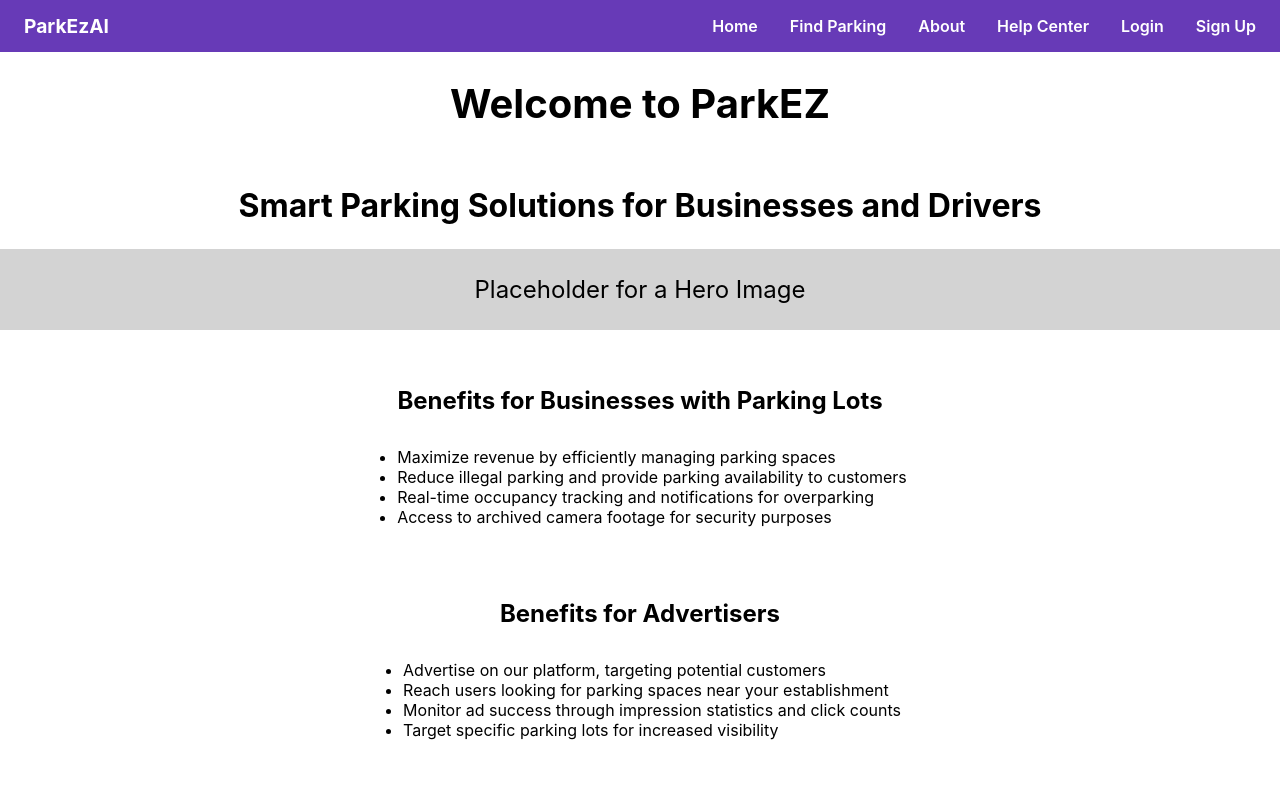
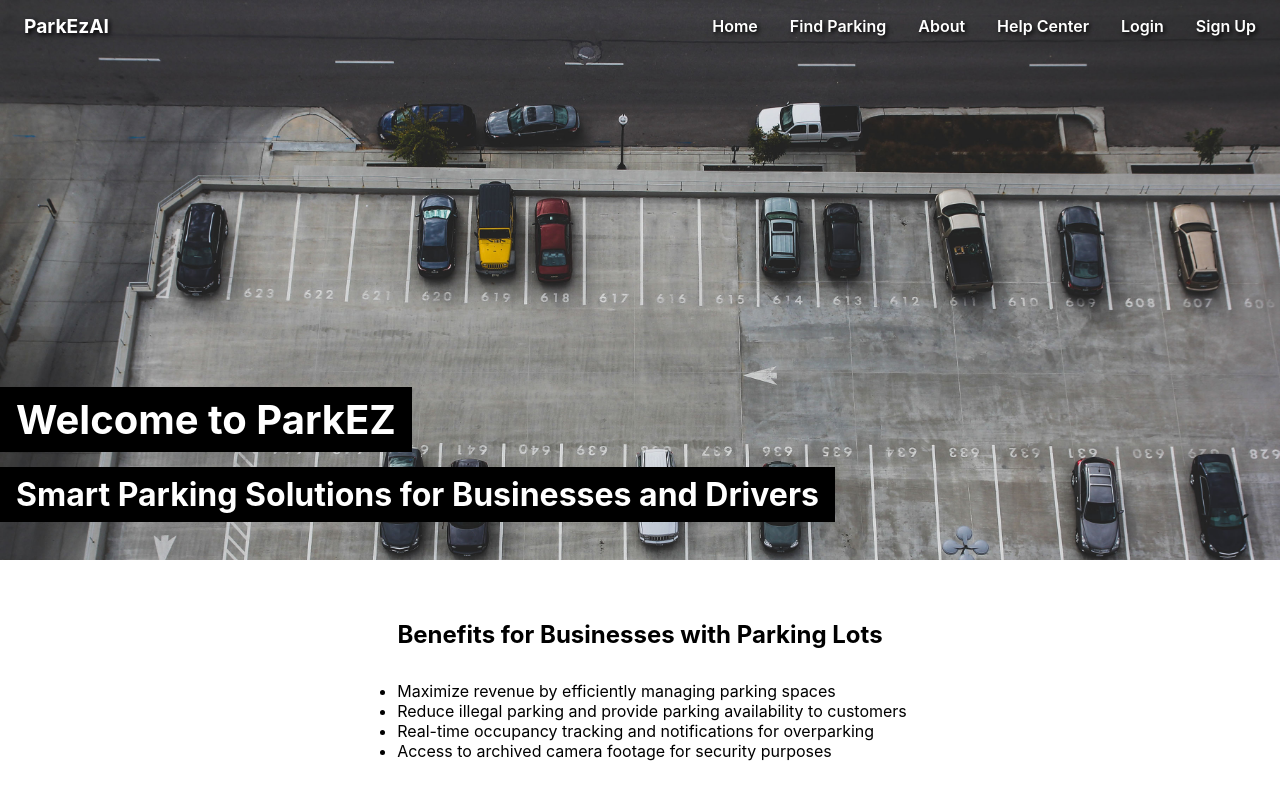
Before and after one commit to tc10815/ParkEzAI, a React (Create React App) app in the folder parkezai/: page / in a window 1280 px wide. Shown: the top 800 px of the page. Built offline with nearby package versions, Linux system fonts and the light colour scheme.

Commit message:
designed Homepage with GPT4 help. Very good at help with general things, failed often helping with specifics. A significant amount of non-AI debugging was necessary but GPT4 recommended some get choices overall, but still struggles to implmement

```diff
--- a/parkezai/src/components/Home.js
+++ b/parkezai/src/components/Home.js
@@ -1,9 +1,11 @@
 import React from 'react';
 import styled from 'styled-components';
+import { createGlobalStyle } from "styled-components";
+import heroImage from '../images/home-hero_mod.jpg';
+
 
 const HomeContainer = styled.div`
-  display: flex;
-  flex-direction: column;
+
   align-items: center;
   justify-content: center;
   height: 100%;
@@ -11,24 +13,42 @@ const HomeContainer = styled.div`
 
 const Heading = styled.h1`
   font-size: 2.5rem;
-  margin-bottom: 2rem;
+  margin-bottom: 0; // Remove bottom margin
+  color: white;
+  width: fit-content;
+  background-color: rgba(0, 0, 0, 1); // No transparency
+  padding: 0.5rem 1rem;
+  position:absolute;
+  top:45vh;
 `;
 
 const SubHeading = styled.h2`
   font-size: 2rem;
-  margin-bottom: 1.5rem;
+  width: fit-content;
+  color: white;
+  background-color: rgba(0, 0, 0, 1); // No transparency
+  padding: 0.5rem 1rem;
+  position:absolute;
+  top:55vh;
 `;
 
-const PlaceholderImage = styled.div`
+const HeroImage = styled.div`
   width: 100%;
-  height: 300px;
-  background-color: lightgray;
+  min-height: 70vh;
+  background-image: url(${heroImage});
+  background-position-y: top;
+  background-size: cover;
   display: flex;
   justify-content: center;
   align-items: center;
+  display: inline-block;
+
   font-size: 1.5rem;
   margin-bottom: 2rem;
+
 `;
+
+
 
 const BenefitSection = styled.div`
   display: flex;
@@ -53,11 +73,12 @@ const BenefitList = styled.ul`
 const Home = () => {
   return (
     <HomeContainer>
-      <Heading>Welcome to ParkEZ</Heading>
-      <SubHeading>Smart Parking Solutions for Businesses and Drivers</SubHeading>
-      <PlaceholderImage>
-        Placeholder for a Hero Image
-      </PlaceholderImage>
+
+      <HeroImage>
+        {/* Add the Heading and SubHeading components inside the HeroImage */}
+        <Heading>Welcome to ParkEZ</Heading>
+        <SubHeading>Smart Parking Solutions for Businesses and Drivers</SubHeading>
+      </HeroImage>
       <BenefitSection>
         <BenefitTitle>Benefits for Businesses with Parking Lots</BenefitTitle>
         <BenefitList>
--- a/parkezai/src/components/Navigation.js
+++ b/parkezai/src/components/Navigation.js
@@ -1,4 +1,4 @@
-import React from 'react';
+import React, { useState, useEffect } from 'react';
 import { Link } from 'react-router-dom';
 import styled from 'styled-components';
 import theme from '../theme';
@@ -7,9 +7,17 @@ const StyledNav = styled.nav`
   display: flex;
   justify-content: space-between;
   align-items: center;
-  background-color: ${theme.primary};
+  background-color: ${({ scrolled }) => (scrolled ? theme.primary : 'transparent')};
+  text-shadow: 2px 2px 4px rgba(0, 0, 0, 1);
   padding: 0rem;
+  position: fixed;
+  top: 0;
+  left: 0;
+  right: 0;
+  z-index: 100;
+  transition: background-color 0.3s;
 `;
+
 
 const StyledUl = styled.ul`
   display: flex;
@@ -56,8 +64,27 @@ const Logo = styled.div`
 `;
 
 const Navigation = () => {
+  const [scrolled, setScrolled] = useState(false);
+
+  useEffect(() => {
+    const handleScroll = () => {
+      const isScrolled = window.scrollY > 10;
+      if (isScrolled !== scrolled) {
+        setScrolled(isScrolled);
+      }
+    };
+
+    document.addEventListener('scroll', handleScroll, { passive: true });
+
+    return () => {
+      // Clean up the event listener
+      document.removeEventListener('scroll', handleScroll);
+    };
+  }, [scrolled]);
+
+
   return (
-    <StyledNav>
+    <StyledNav scrolled={scrolled}>
       <Logo>ParkEzAI</Logo>
       <StyledUl>
         <StyledLi>
```
Also changed, not shown: parkezai/public/photocredits.txt (added), parkezai/src/images/home-hero_mod.jpg (added), 1 other file (tests, documents, lock files or other folders).
